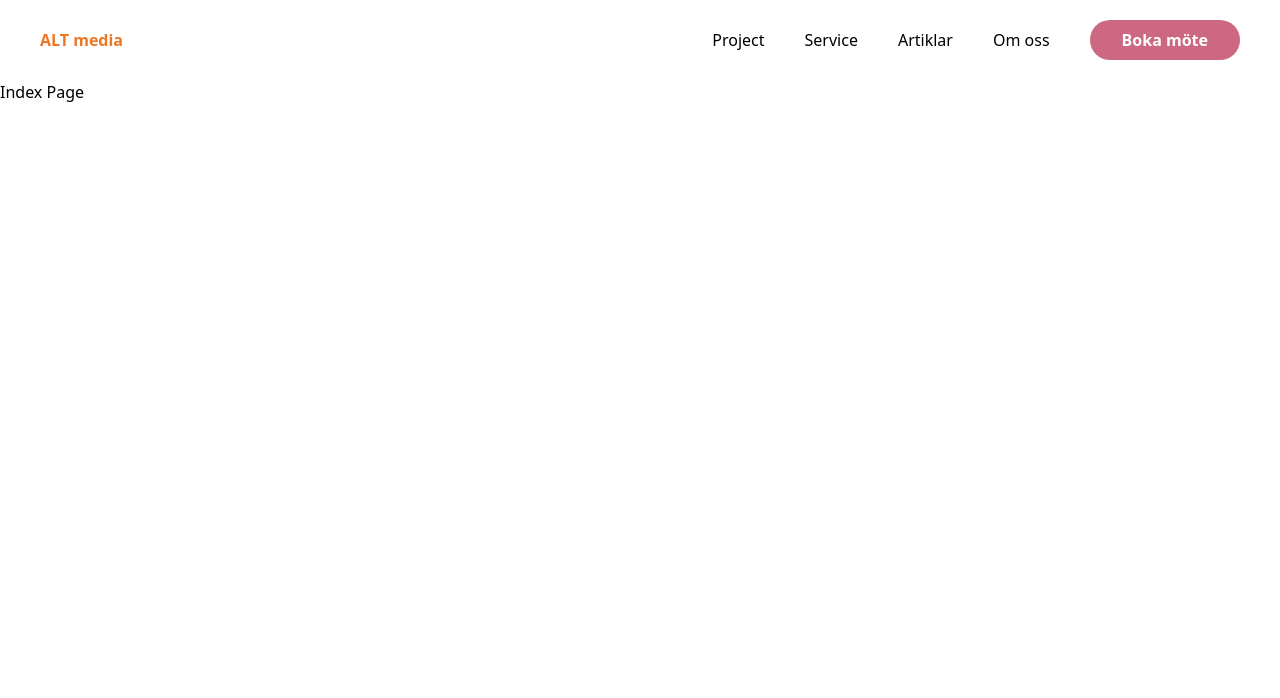
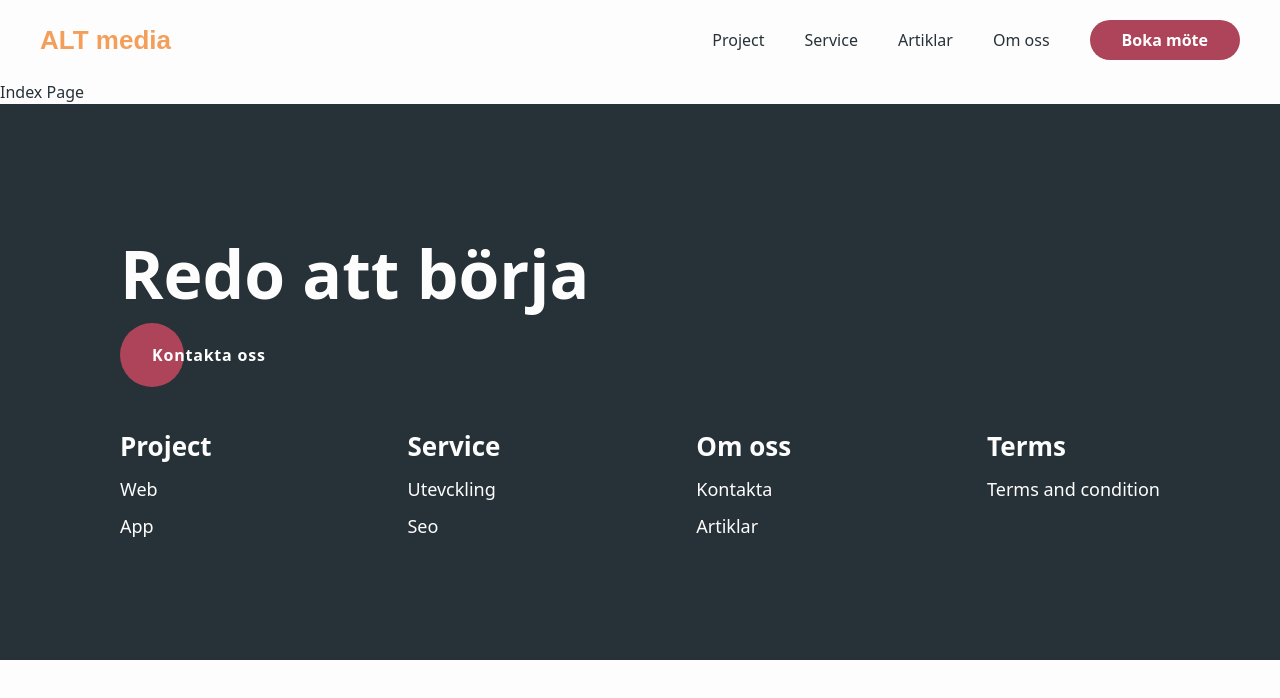
Before and after one commit to LiamHjalmarsson/Alt, a Nuxt app: page / in a window 1280 px wide. Shown: the top 698 px of the page. Built offline with nearby package versions, Linux system fonts and the light colour scheme.

Commit message:
TheFooter

```diff
--- a/app/components/layouts/TheFooter.vue
+++ b/app/components/layouts/TheFooter.vue
@@ -1 +1,113 @@
-<template></template>
+<script setup>
+import { RouterLink } from 'vue-router';
+
+const links = [
+  {
+    path: '/projects',
+    label: 'Project',
+    children: [
+      {
+        label: 'Web',
+        path: '/projects',
+      },
+      {
+        label: 'App',
+        path: '/projects',
+      },
+    ],
+  },
+  {
+    path: '/services',
+    label: 'Service',
+    children: [
+      {
+        label: 'Utevckling',
+        path: '/projects',
+      },
+      {
+        label: 'Seo',
+        path: '/projects',
+      },
+    ],
+  },
+  {
+    path: '/about',
+    label: 'Om oss',
+    children: [
+      {
+        label: 'Kontakta',
+        path: '/projects',
+      },
+      {
+        label: 'Artiklar',
+        path: '/projects',
+      },
+    ],
+  },
+  {
+    path: '/terms',
+    label: 'Terms',
+    children: [
+      {
+        label: 'Terms and condition',
+        path: '/projects',
+      },
+    ],
+  },
+];
+</script>
+
+<template>
+  <footer class="bg-neu text-neu-white p-xl space-y-md">
+    <div>
+      <h3 class="text-heading-2xl font-semibold">
+        Redo att börja
+      </h3>
+      <button
+        class="relative h-16 flex items-center justify-center rounded-full px-8"
+      >
+        <span
+          class="absolute left-0 w-16 h-16 bg-cta rounded-full"
+        ></span>
+
+        <span
+          class="relative text-white z-10 font-semibold text-heading-xss tracking-wider"
+        >
+          Kontakta oss
+        </span>
+      </button>
+    </div>
+    <nav>
+      <ul
+        class="flex w-full gap-10 items-start justify-between"
+      >
+        <li
+          v-for="link in links"
+          :key="link.label"
+          class="flex flex-col gap-xs"
+        >
+          <RouterLink
+            :to="link.path"
+            class="font-semibold text-heading-xs"
+          >
+            {{ link.label }}
+          </RouterLink>
+
+          <ul class="space-y-xs">
+            <li
+              v-for="child in link.children"
+              :key="child.path"
+            >
+              <RouterLink
+                class="text-body-lg"
+                :to="child.path"
+              >
+                {{ child.label }}
+              </RouterLink>
+            </li>
+          </ul>
+        </li>
+      </ul>
+    </nav>
+  </footer>
+</template>
--- a/app/components/layouts/TheHeader.vue
+++ b/app/components/layouts/TheHeader.vue
@@ -26,7 +26,7 @@ const links = [
     <nav class="flex justify-between items-center">
       <RouterLink
         to="/"
-        class="font-extrabold text-highlight"
+        class="font-extrabold text-highlight font-heading text-heading-xs"
       >
         ALT media
       </RouterLink>
--- a/app/layouts/default.vue
+++ b/app/layouts/default.vue
@@ -1,13 +1,16 @@
 <script setup>
 import TheHeader from '~/components/layouts/TheHeader.vue';
+import TheFooter from '~/components/layouts/TheFooter.vue';
 </script>
 
 <template>
-  <div class="">
+  <div class="text-neu bg-neu-white min-h-screen">
     <TheHeader />
 
     <main>
       <slot />
     </main>
+
+    <TheFooter />
   </div>
 </template>
--- a/tailwind.config.js
+++ b/tailwind.config.js
@@ -3,17 +3,22 @@ export default {
   content: [],
   theme: {
     extend: {
+      fontFamily: {
+        body: ['Quicksand', 'sans-serif'],
+        heading: ['Montserrat', 'sans-serif'],
+      },
+
       colors: {
         cta: {
-          DEFAULT: '#CC6881',
-          hover: '#db8ba2',
-          active: '#ae445a',
+          DEFAULT: '#Ae445a',
+          hover: '#CC6881',
+          active: '#Ae445a',
           focus: '#9e384a',
           disabled: '#f8ebef',
         },
 
         highlight: {
-          DEFAULT: '#EE7521',
+          DEFAULT: '#F39F5A',
           hover: '#f39f5a',
           active: '#df5b17',
           disabled: '#b94515',
@@ -21,10 +26,64 @@ export default {
         },
 
         accent: {
-          DEFAULT: '#1d1a39',
+          DEFAULT: '#1D1A39',
           medium: '#3b3778',
           light: '#443c97',
         },
+
+        neu: {
+          DEFAULT: '#263238',
+          black: '#263238',
+          darkGray: '#4D4D4D',
+          gray: '#df5b17',
+          lightGrau: '#89939E',
+          silver: '#E6ECF4',
+          white: '#FEFDFD',
+        },
+      },
+
+      fontSize: {
+        'body-xl': '20px',
+        'body-lg': '18px',
+        'body-md': '16px',
+        'body-sm': '14px',
+        'body-xs': '12px',
+
+        'heading-4xl': '82px',
+        'heading-3xl': '74px',
+        'heading-2xl': '66px',
+        'heading-xl': '58px',
+        'heading-lg': '50px',
+        'heading-md': '42px',
+        'heading-sm': '34px',
+        'heading-xs': '26px',
+      },
+
+      gap: {
+        xl: '120px',
+        lg: '80px',
+        md: '40px',
+        sm: '20px',
+        xs: '10px',
+        xss: '5px',
+      },
+
+      spacing: {
+        xl: '120px',
+        lg: '80px',
+        md: '40px',
+        sm: '20px',
+        xs: '10px',
+        xss: '5px',
+      },
+
+      padding: {
+        xl: '120px',
+        lg: '80px',
+        md: '40px',
+        sm: '20px',
+        xs: '10px',
+        xss: '5px',
       },
     },
   },
```
